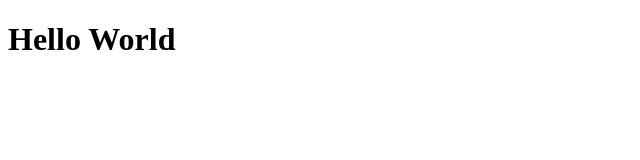
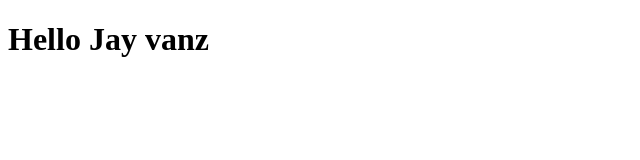
Before and after one commit to jaysonrarama/web, a plain HTML site: page index.html in a window 1280 px wide. Shown: the whole page, without its empty margins (0-640 px from the left). Drawn offline with Linux system fonts and the light colour scheme.

Commit message:
Add files via upload

```diff
--- a/index.html
+++ b/index.html
@@ -6,6 +6,6 @@
     <title>Jayson</title>
 </head>
 <body>
-    <h1>Hello World</h1>
+    <h1>Hello Jay vanz</h1>
 </body>
 </html>
```
